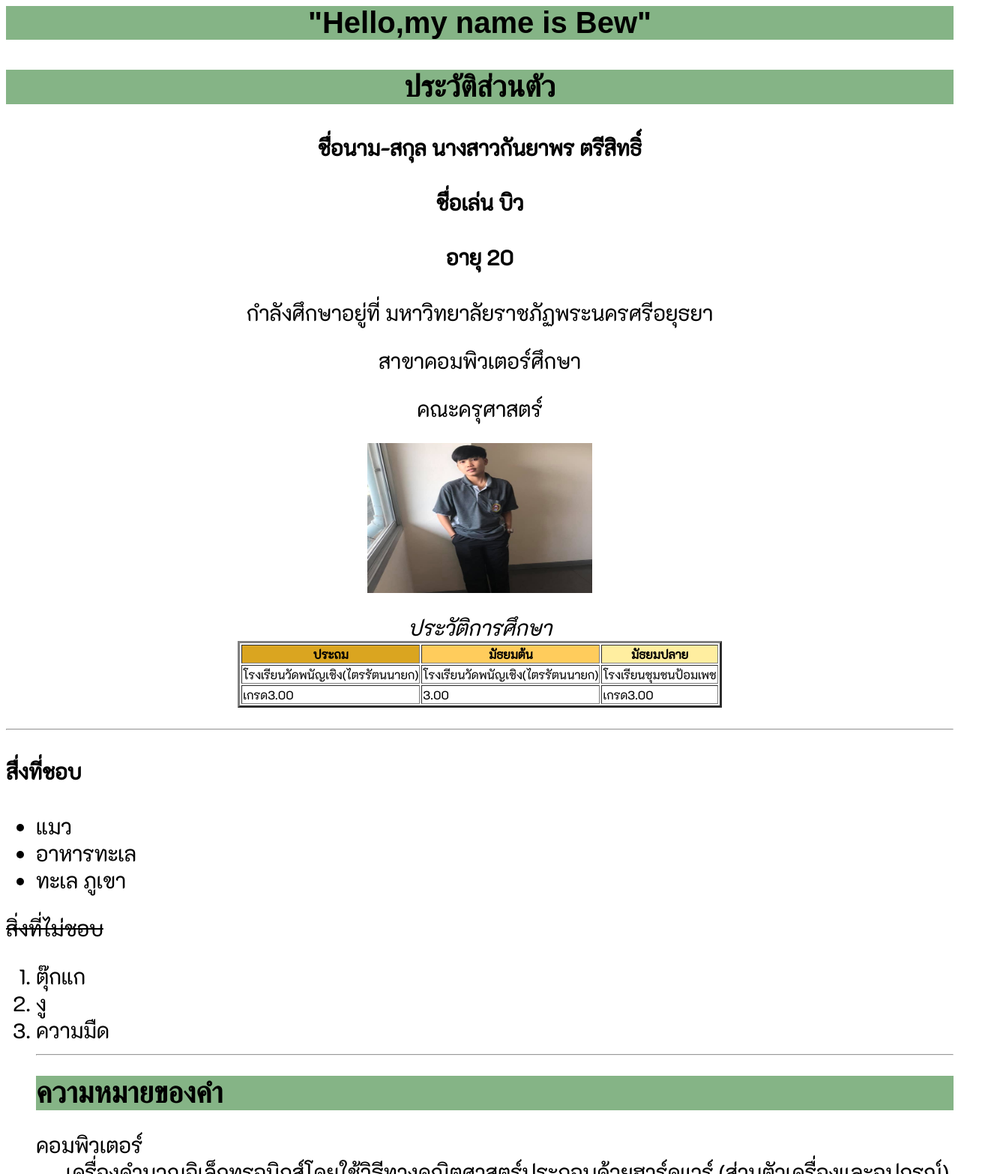
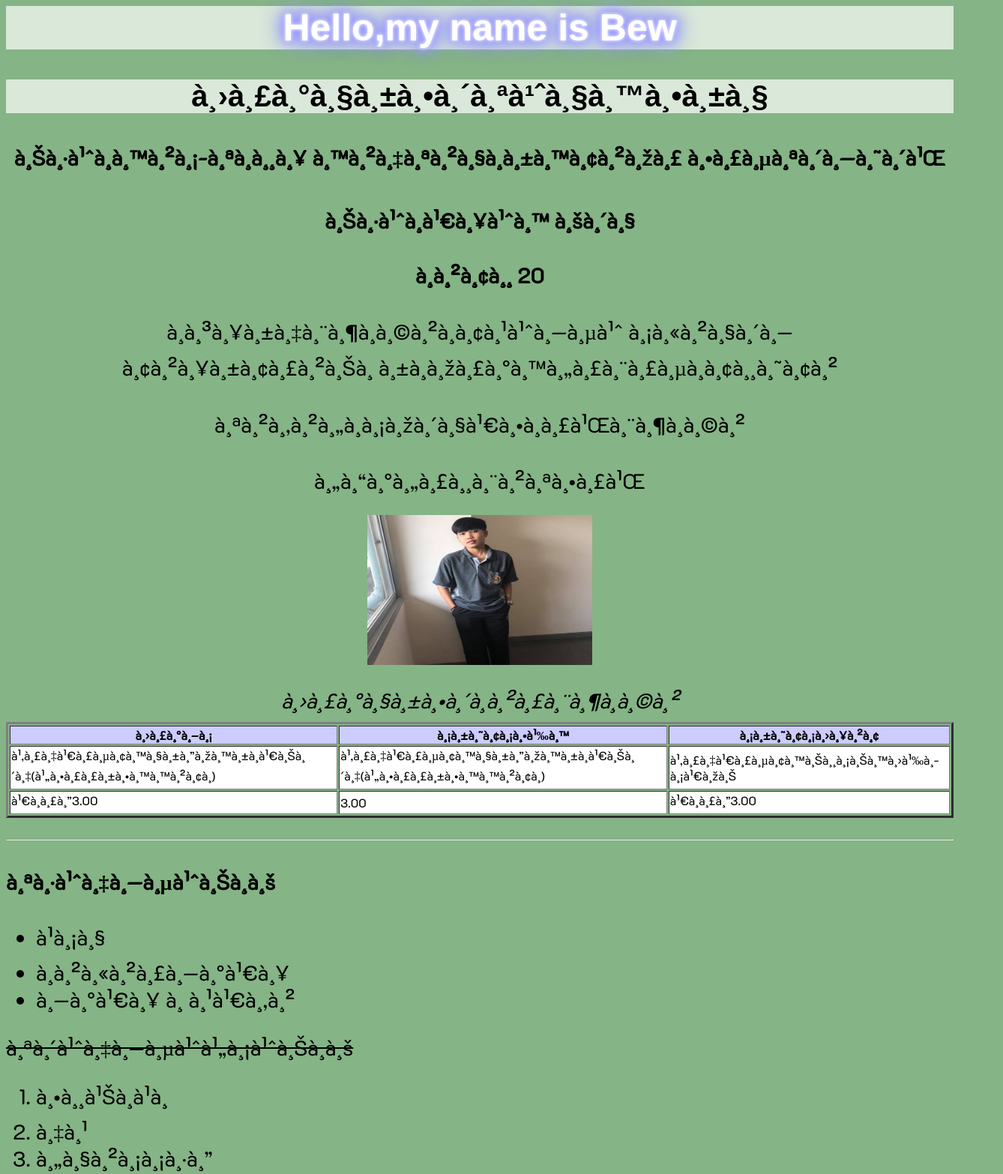
Before and after one commit to bew12/bew12.github.io, a plain HTML site: page index.html in a window 1280 px wide. Shown: the top 1566 px of the page at 75% size, 1338 px wide, since content can reach past the window. Drawn offline with Linux system fonts and the light colour scheme; a web font is replaced by a local one.

Commit message:
Update index.html

```diff
--- a/index.html
+++ b/index.html
@@ -1,16 +1,57 @@
 <html>
+<html>
+<head>
+<meta name="viewport" content="width=device-width, initial-scale=1">
+<style>
+body {
+  background-color: black;
+  font-family: cursive;
+}
+
+.glow {
+  font-size: 50px;
+  color: #fff;
+  text-align: center;
+  -webkit-animation: glow 1s ease-in-out infinite alternate;
+  -moz-animation: glow 1s ease-in-out infinite alternate;
+  animation: glow 1s ease-in-out infinite alternate;
+}
+
+@-webkit-keyframes glow {
+  from {
+    text-shadow: 0 0 5px #fff, 0 0 10px #fff, 0 0 15px #00CC99, 0 0 20px #00CC99, 0 0 25px #00CC99, 0 0 30px #00CC99, 0 0 35px #00CC99;
+  }
+
+  to {
+    text-shadow: 0 0 5px #fff, 0 0 10px #9999FF, 0 0 15px #9999FF, 0 0 20px #9999FF, 0 0 25px #9999FF, 0 0 30px #9999FF, 0 0 35px #9999FF;
+  }
+}
+</style>
+</head>
+<body>
+
+<h1 class="glow">Hello,my name is Bew</h1>
+
+</body>
+</html>
+
 
 <head>
 <meta charset="UTF-8">
 <title>index</title>
-<link href="https://fonts.googleapis.com/css?family=K2D|Pattaya&effect=anaglyph&display=swap" rel="stylesheet">
+<link href="https://fonts.googleapis.com/css?family=K2D|Pattaya&effect=outline&effect=shadow-multiple&display=swap" rel="stylesheet">
 <style>
    h1 {
-background-color:#85B486
+background-color: #D9E8D9
   }
   h2 {
-background-color:#667859
+background-color:  #D9E8D9
  }
+ body {
+background-color:#85B486
+}
+
+
    h1 {
     font-family: 'Pattaya', sans-serif;
     font-size: 40px;
@@ -26,9 +67,10 @@ background-color:#667859
 </style>
 
 </head>
+
+
 <body>
-<div class="font-effect-anaglyph"><h1><p align="center"><a name="top"> "Hello,my name is Bew" </a></h1></div>
-  <h1><p align="center"><a name="top">ประวัติส่วนตัว</a></h1>
+  <div class="font-effect-outline"><h1><p align="center"><a name="top">ประวัติส่วนตัว</a></h1></div>
 
   <h4><p align="center">ชื่อนาม-สกุล นางสาวกันยาพร ตรีสิทธิ์</h4>
 
@@ -46,31 +88,31 @@ background-color:#667859
 
   <tr>
 
-  <th bgcolor="#daa520">ประถม</th>
+  <th bgcolor=" #CCCCFF">ประถม</th>
 
-  <th bgcolor="#ffcc5c">มัธยมต้น</th>
+  <th bgcolor=" #CCCCFF">มัธยมต้น</th>
 
-  <th bgcolor="#ffeea">มัธยมปลาย</th>
+  <th bgcolor="#CCCCFF">มัธยมปลาย</th>
 
   </tr>
 
   <tr>
 
-  <td>โรงเรียนวัดพนัญเชิง(ไตรรัตนนายก)</td>
+  <td bgcolor="#ffffff">โรงเรียนวัดพนัญเชิง(ไตรรัตนนายก)</td>
 
-  <td>โรงเรียนวัดพนัญเชิง(ไตรรัตนนายก)</td>
+  <td bgcolor="#ffffff">โรงเรียนวัดพนัญเชิง(ไตรรัตนนายก)</td>
 
-  <td>โรงเรียนชุมชนป้อมเพช</td>
+  <td bgcolor="#ffffff">โรงเรียนชุมชนป้อมเพช</td>
 
   </tr>
 
   <tr>
 
-  <td>เกรด3.00</td>
+  <td bgcolor="#ffffff">เกรด3.00</td>
 
-  <td>3.00</td>
+  <td bgcolor="#ffffff">3.00</td>
 
-  <td>เกรด3.00</td>
+  <td bgcolor="#ffffff">เกรด3.00</td>
 
   </tr>
 
@@ -97,7 +139,7 @@ background-color:#667859
   <li>ความมืด</li>
   <hr>
 
-<h1>ความหมายของคำ</h1>
+  <div class="font-effect-outline"><h1><p align="center"><h1>ความหมายของคำ</h1></div>
 <dl>
 <dt><a name="top">คอมพิวเตอร์</a></dt>
 <dd>เครื่องคำนวณอิเล็กทรอนิกส์โดยใช้วิธีทางคณิตศาสตร์ประกอบด้วยฮาร์ดแวร์ (ส่วนตัวเครื่องและอุปกรณ์) และซอฟต์แวร์ (ส่วนชุดคำสั่ง หรือโปรแกรมที่สั่งให้คอมพิวเตอร์ทำงาน) สามารถทำงานคำนวณผล และเปรียบเทียบค่าตามชุดคำสั่งด้วยความเร็วสูงอย่างต่อเนื่อง และอัตโนมัติ</dd>
@@ -107,7 +149,7 @@ background-color:#667859
 </dl>
 <hr>
 <center>
-<h2> <p> <p align="center">นี่คืออัลบัมรูปของฉัน</p> <h2>
+  <div class="font-effect-outline"><h1><p align="center"><h2> <p> <p align="center">นี่คืออัลบัมรูปของฉัน</p> <h2></div>
 </center>
 <center>
 <img src="images/b1.jpg" width="300" height="200">
@@ -117,18 +159,18 @@ background-color:#667859
 </center>
 <hr width="80%" align="center" />
 
-<h2><p align="center"> ต่อไปนี้คือ วีดีโอyoutube</h2>
+  <div class="font-effect-outline"><h1><p align="center"><h2><p align="center"> ต่อไปนี้คือ วีดีโอyoutube</h2></div>
 <p align="center"><iframe width="560" height="315" src="https://www.youtube.com/embed/cip_A2g5DaU?start=7" frameborder="0" allow="accelerometer; autoplay; encrypted-media; gyroscope; picture-in-picture" allowfullscreen></iframe>
 <hr>
 
-<h2><p align="center"> ต่อไปนี้คือ วีดีโอmp4</h2>
+  <div class="font-effect-outline"><h1><p align="center"><h2><p align="center"> ต่อไปนี้คือ วีดีโอmp4</h2></div>
 <p align="center"><video width="640" height="360" controls>
   <source src="videos/bbl.mp4" type>
 </video>
 <hr>
 
 <center>
-<h2> <p> <p align="center">"ข้อมูลติดต่อ"</p> <h2>
+  <div class="font-effect-outline"><h1><p align="center"><h2> <p> <p align="center">"ข้อมูลติดต่อ"</p> <h2></div>
 </center>
 <center>
   <img src="images/f1.jpg" width="50" height="50"> Kanyaporn Treesit</br>
```
